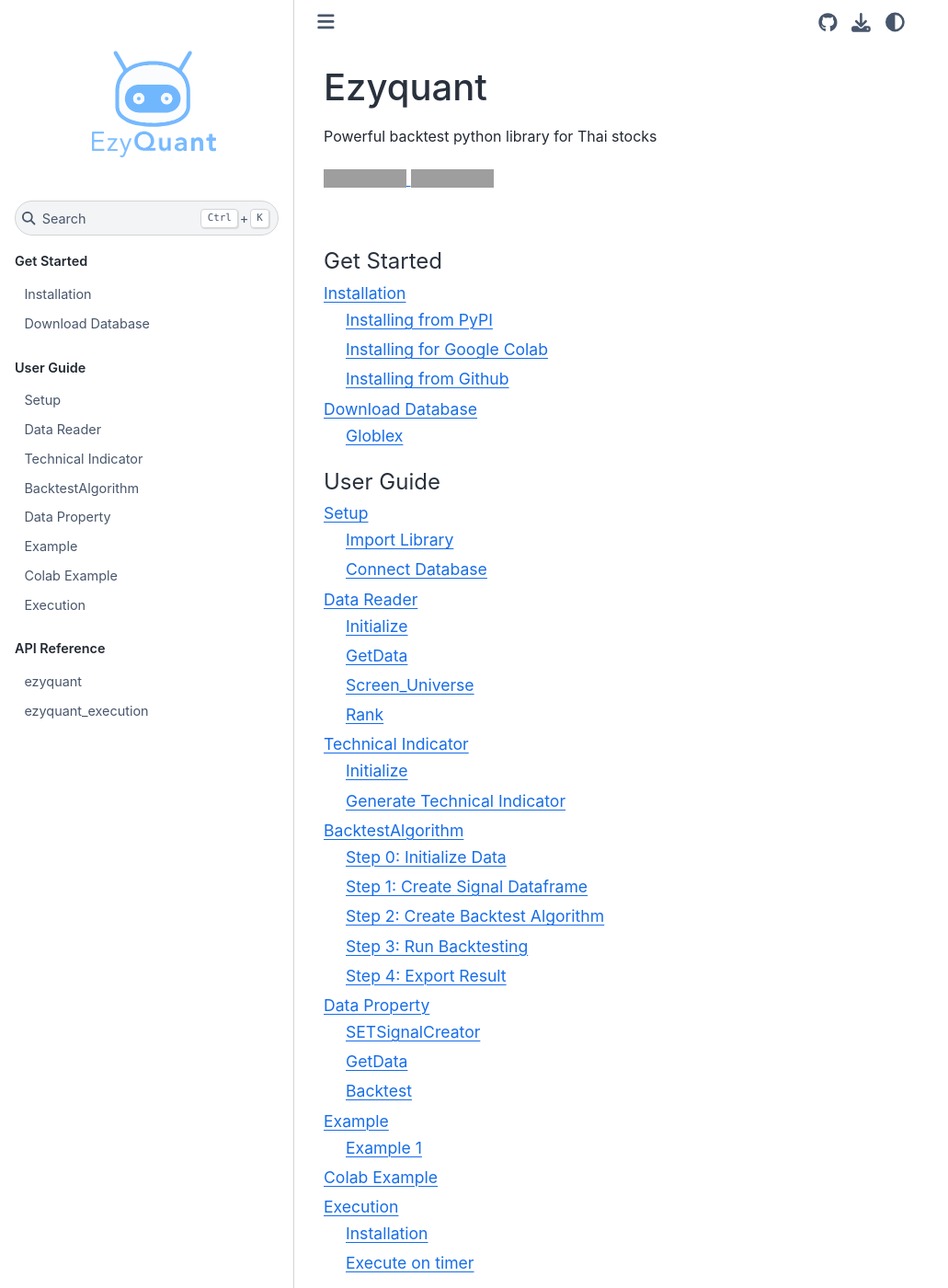
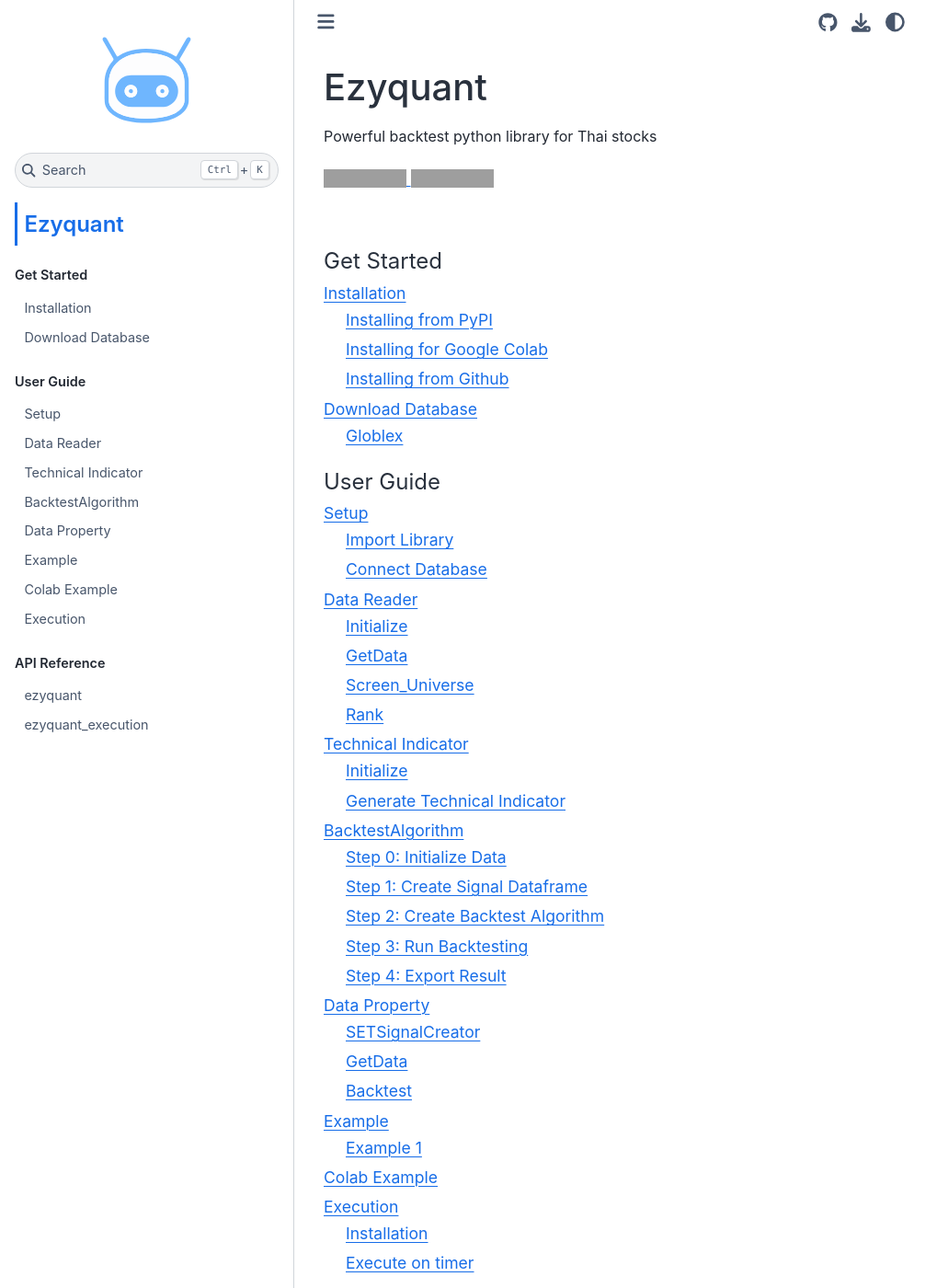
Before and after one commit to ezyquant/ezyquant, a Sphinx documentation site: the page built from docs/source/index.rst, in a window 1280 px wide and 1400 px high. Shown: the whole window at 92% size, without its empty margins (0-1031 px from the left). Built offline with Sphinx 7.4.7 and the Sphinx Book theme 1.1.4, drawn with Linux system fonts in a browser that asks for light colours; grey boxes are pictures that could not be loaded.

Commit message:
doc: logo

```diff
--- a/docs/source/_static/css/custom.css
+++ b/docs/source/_static/css/custom.css
@@ -5,5 +5,10 @@
 
 /* Reduce Logo Size */
 .navbar-brand img {
-  max-width: 80%;
+  max-width: 50%;
 }
+
+/* Increase home_page_in_toc Font Size */
+.bd-sidenav__home-link {
+  font-size: x-large;
+}
--- a/docs/source/conf.py
+++ b/docs/source/conf.py
@@ -80,5 +80,6 @@
     "use_download_button": True,
     "use_sidenotes": True,
     "use_fullscreen_button": False,
+    "home_page_in_toc": True,
     "show_navbar_depth": 2,
 }
```
Also changed, not shown: docs/source/_static/logo.svg.
